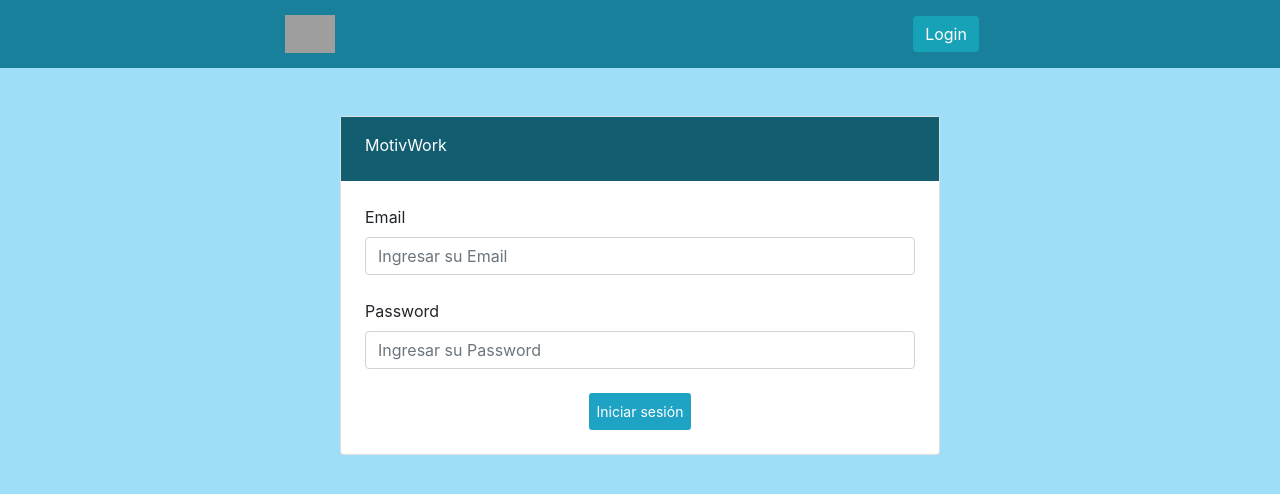
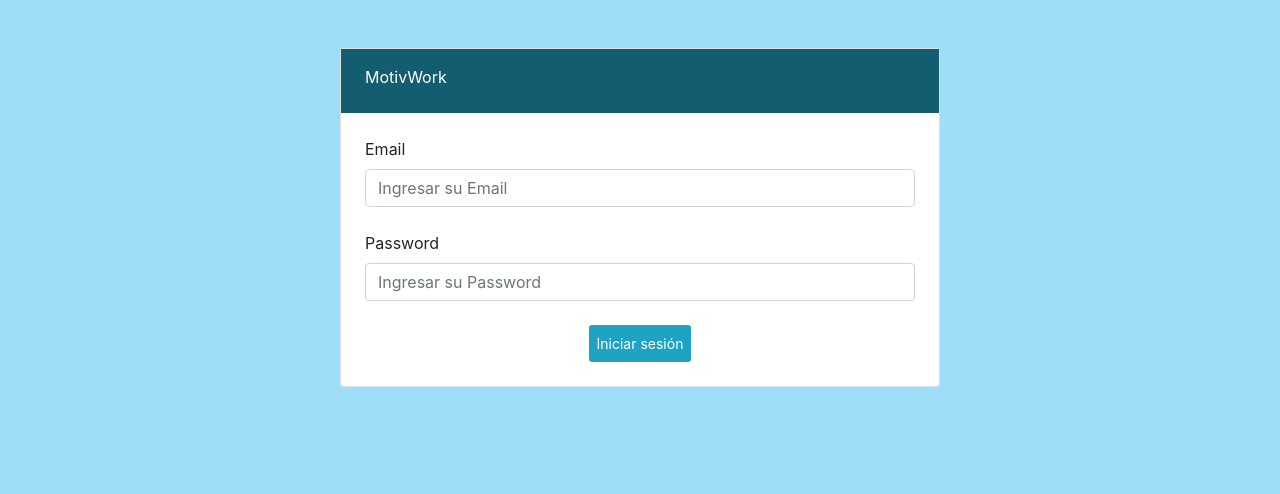
Before and after one commit to Rickywep/motiv, a React (Create React App) app: page /Login in a window 1280 px wide. Shown: the top 494 px of the page. Built offline with nearby package versions, Linux system fonts and the light colour scheme; grey boxes are pictures that could not be loaded.

Commit message:
quito el nav de la page login

```diff
--- a/src/pages/Login.jsx
+++ b/src/pages/Login.jsx
@@ -1,11 +1,10 @@
 import React from 'react'
 import Formulario from '../components/Formulario'
-import MyNavBar from '../components/MyNavBar'
+
 
 export default function Login() {
     return (
         <div>
-            <MyNavBar />
             <Formulario />
         </div>
     )
```
